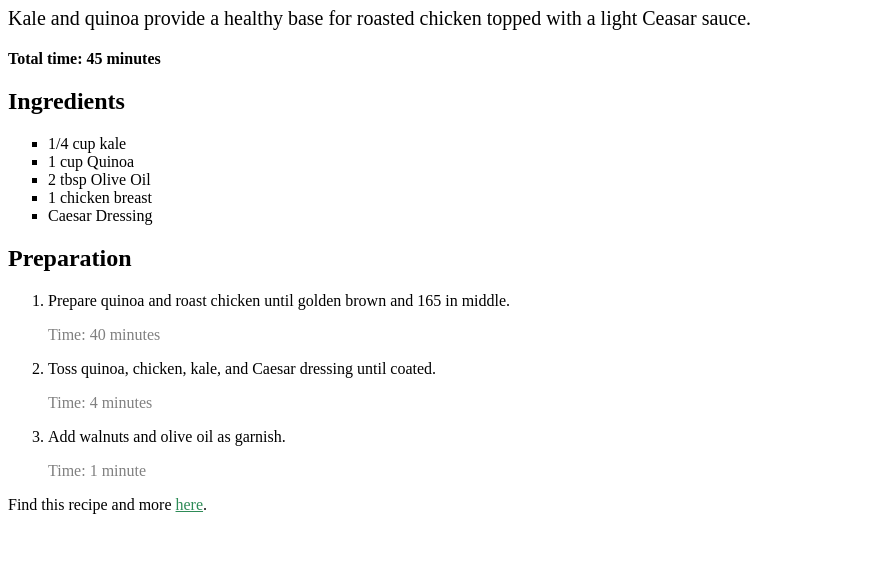
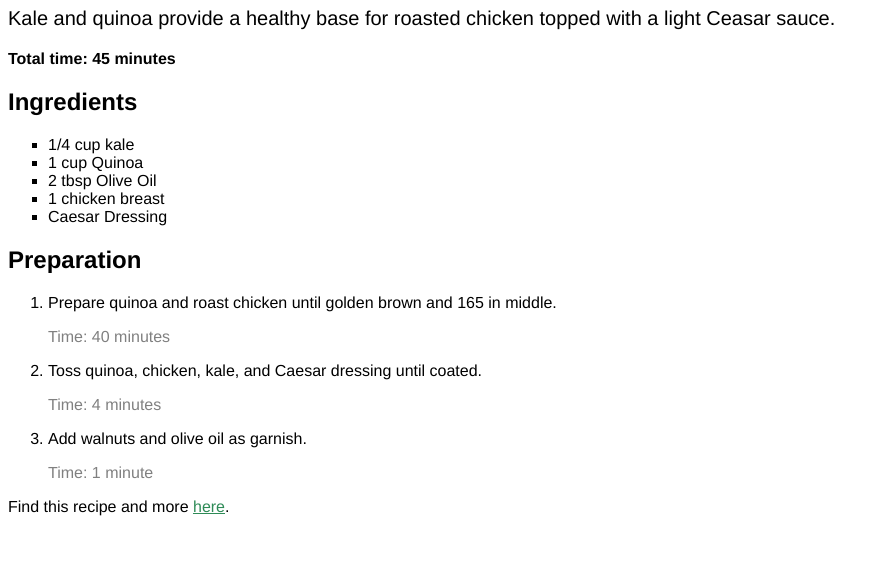
Before and after one commit to mkapusciok/healthy-recipes, a plain HTML site: page index.html in a window 1280 px wide. Shown: the part 235-800 px from the top of the page, without its empty margins (0-889 px from the left). Drawn offline with Linux system fonts and the light colour scheme.

Commit message:
Change font family

```diff
--- a/resources/css/style.css
+++ b/resources/css/style.css
@@ -21,3 +21,10 @@ p.time {
 .external-link {
     color: seagreen;
 }
+
+h1,
+h2,
+p,
+li {
+    font-family: Helvetica;
+}
```
